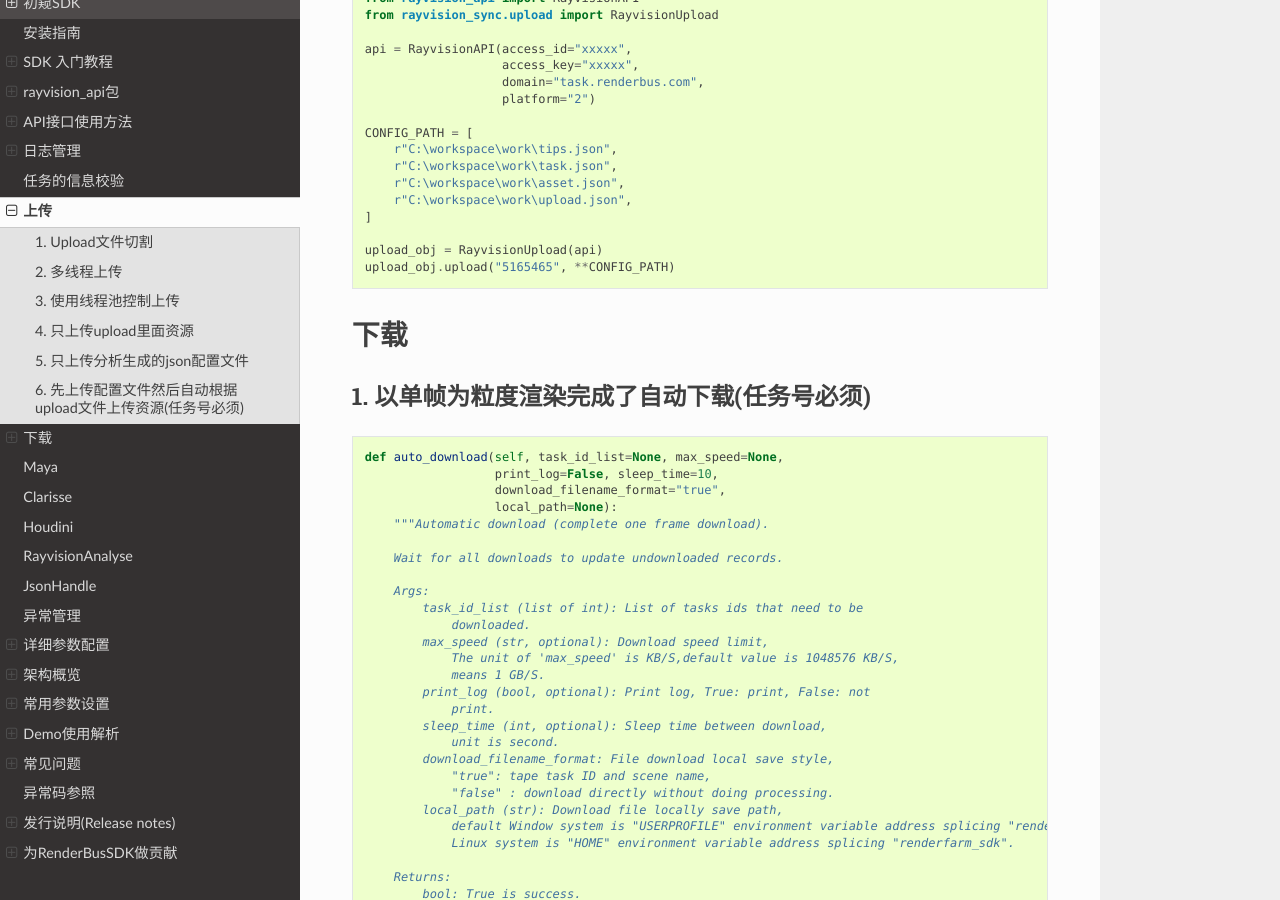
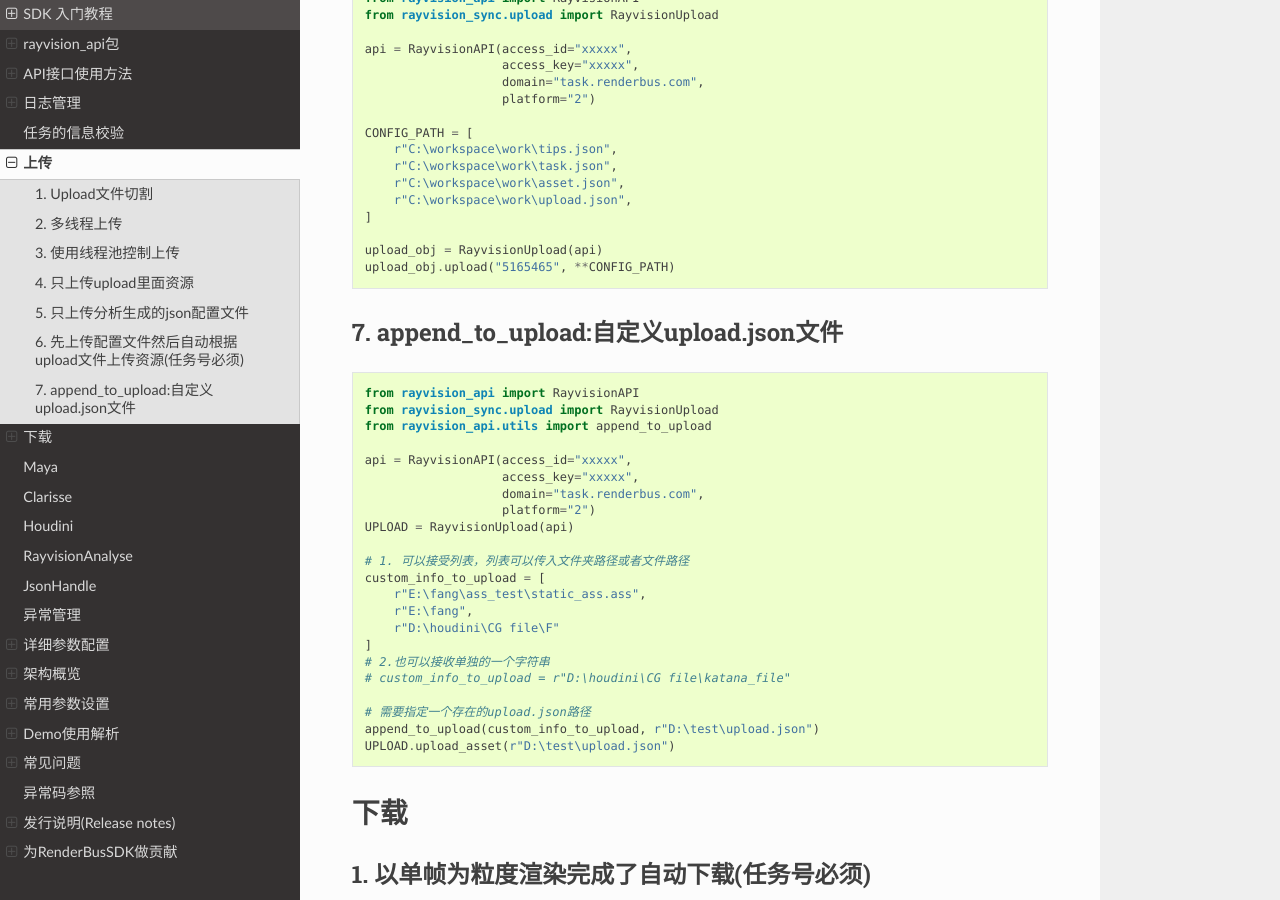
Before and after one commit to renderbus/docs_sdk, a Sphinx documentation site: the page built from docs/render/sync/rayvision_sync/core/upload_and_download.md, in a window 1280 px wide and 900 px high, scrolled down 3723 px. Built offline with Sphinx 7.4.7 and the Read the Docs theme 2.0.0, drawn with Linux system fonts in a browser that asks for light colours.

Commit message:
docs: update upload docs

````diff
--- a/docs/render/sync/rayvision_sync/core/upload_and_download.md
+++ b/docs/render/sync/rayvision_sync/core/upload_and_download.md
@@ -211,6 +211,35 @@
 upload_obj.upload("5165465", **CONFIG_PATH)
 ```
 
+#### 7. append_to_upload:自定义upload.json文件
+
+```
+from rayvision_api import RayvisionAPI
+from rayvision_sync.upload import RayvisionUpload
+from rayvision_api.utils import append_to_upload
+
+api = RayvisionAPI(access_id="xxxxx",
+                   access_key="xxxxx",
+                   domain="task.renderbus.com",
+                   platform="2")
+UPLOAD = RayvisionUpload(api)
+
+# 1. 可以接受列表，列表可以传入文件夹路径或者文件路径
+custom_info_to_upload = [
+    r"E:\fang\ass_test\static_ass.ass",
+    r"E:\fang",
+    r"D:\houdini\CG file\F"
+]
+# 2.也可以接收单独的一个字符串
+# custom_info_to_upload = r"D:\houdini\CG file\katana_file"
+
+# 需要指定一个存在的upload.json路径
+append_to_upload(custom_info_to_upload, r"D:\test\upload.json")
+UPLOAD.upload_asset(r"D:\test\upload.json")
+```
+
+
+
 ### 下载
 
 #### 1. 以单帧为粒度渲染完成了自动下载(任务号必须)
````
